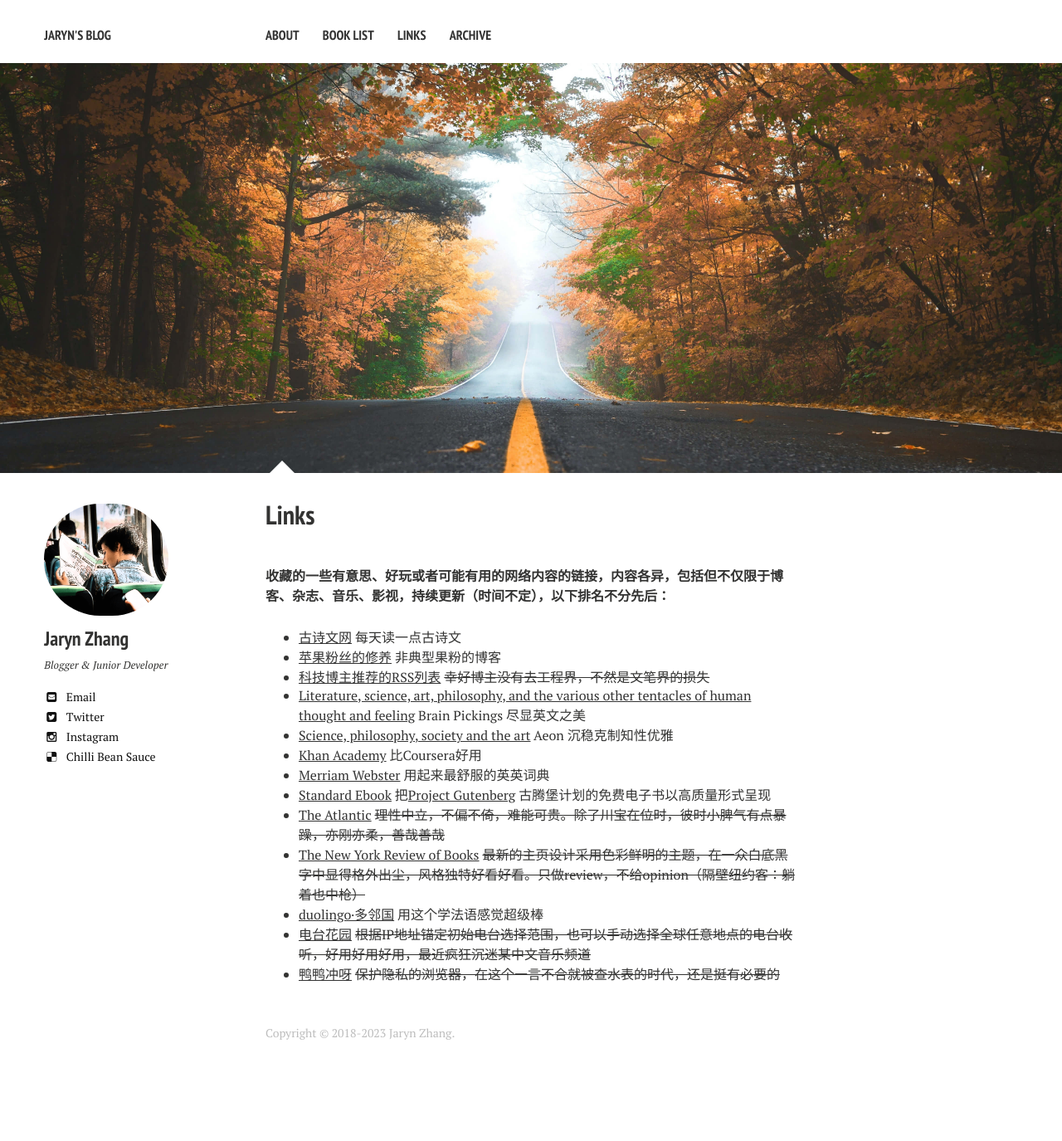
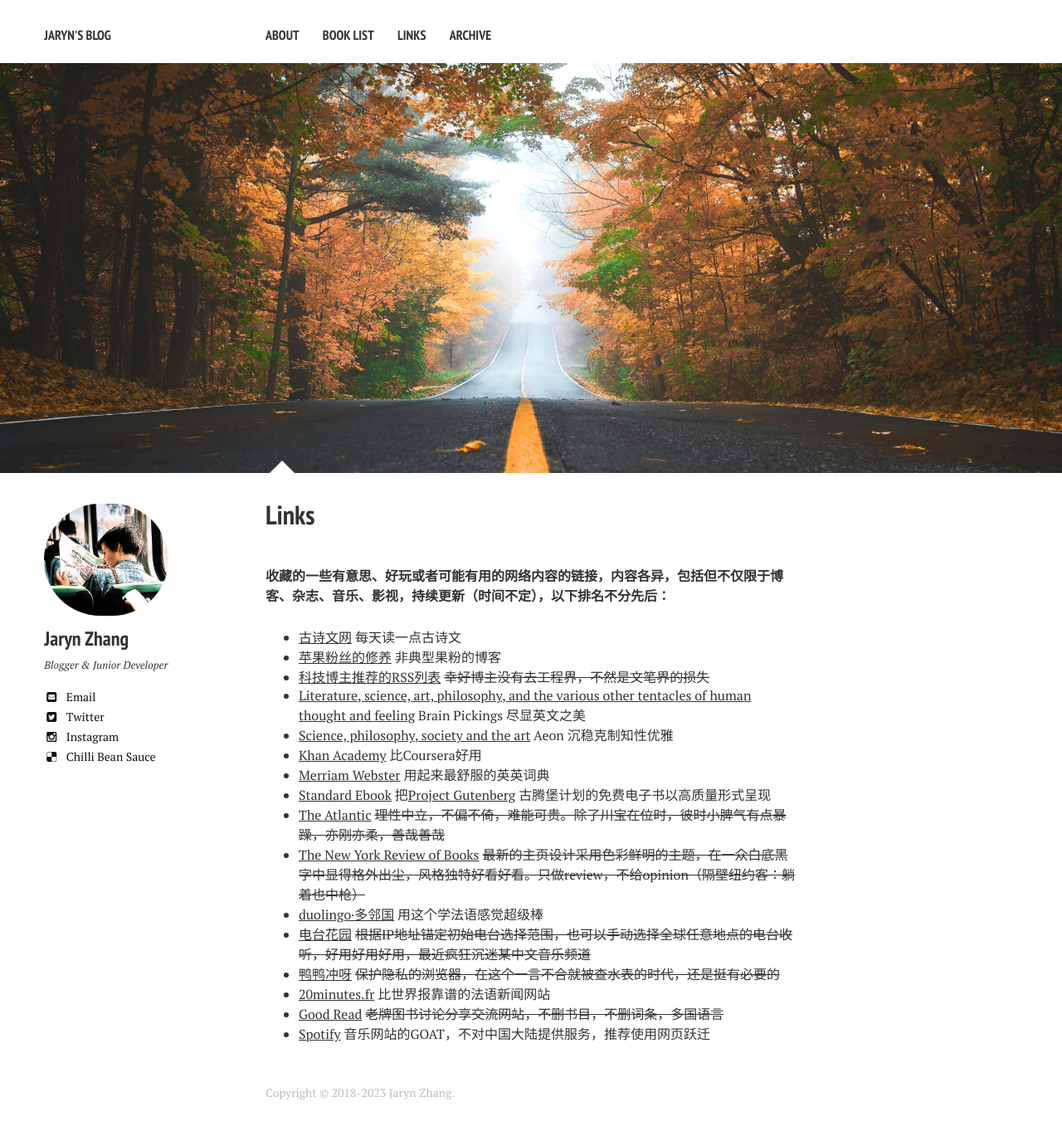
Before and after one commit to jarynzhang/jarynzhang.github.io, a Jekyll site: the page built from links/index.md, in a window 1280 px wide. Shown: the whole page at 83% size. Built offline with Jekyll 4.4.1, drawn with Linux system fonts in a browser that asks for light colours; nearby versions of some CDN libraries; before the commit the page ends 1303 px from its top, so only the background shows below that.

Commit message:
Update index.md

```diff
--- a/links/index.md
+++ b/links/index.md
@@ -25,3 +25,6 @@ image:
  * [duolingo·多邻国](https://www.duolingo.com) 用这个学法语感觉超级棒
  * [电台花园](http://radio.garden/) ~~根据IP地址锚定初始电台选择范围，也可以手动选择全球任意地点的电台收听，好用好用好用，最近疯狂沉迷某中文音乐频道~~
  * [鸭鸭冲呀](https://duckduckgo.com)  ~~保护隐私的浏览器，在这个一言不合就被查水表的时代，还是挺有必要的~~
+ * [20minutes.fr](https://www.20minutes.fr)  比世界报靠谱的法语新闻网站
+ * [Good Read](https://www.goodreads.com) ~~老牌图书讨论分享交流网站，不删书目，不删词条，多国语言~~
+ * [Spotify](https://open.spotify.com) 音乐网站的GOAT，不对中国大陆提供服务，推荐使用网页跃迁
```
